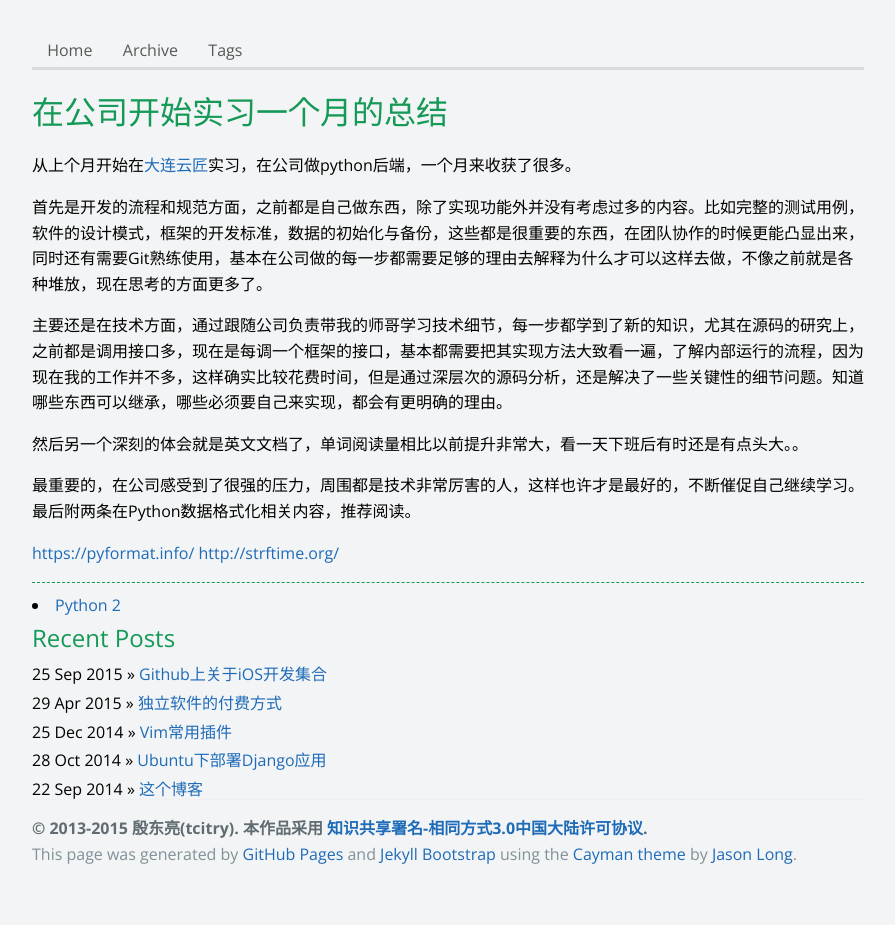
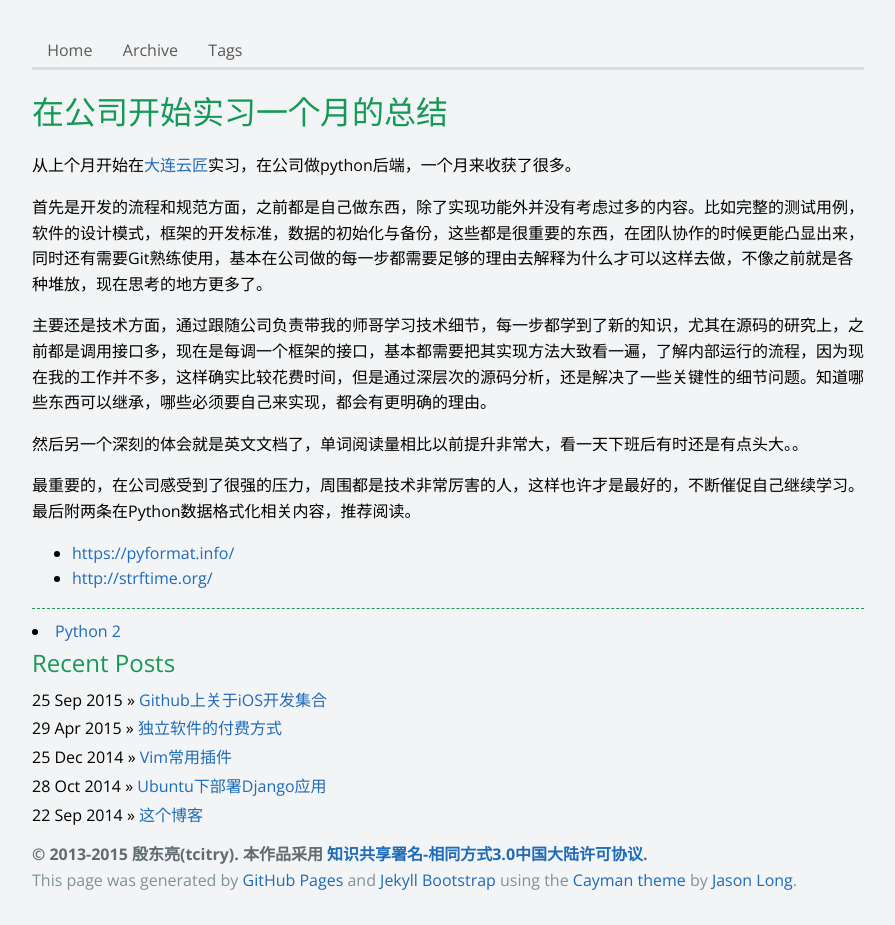
Before and after one commit to dlpu/dlpu.github.io, a Jekyll site: the page built from _posts/2015-11-24-one-month-practice.md, in a window 1280 px wide. Shown: the whole page, without its empty margins (192-1087 px from the left). Built offline with Jekyll 4.4.1, drawn with Linux system fonts in a browser that asks for light colours; Markdown is read by kramdown in place of the engine named in the settings; comment, search, counter and statistics services are not loaded; before the commit the page ends 900 px from its top, so only the background shows below that.

Commit message:
调整排版

```diff
--- a/_posts/2015-11-24-one-month-practice.md
+++ b/_posts/2015-11-24-one-month-practice.md
@@ -7,13 +7,13 @@ tags : [Python]
 
 从上个月开始在[大连云匠](http://cloudist.cc)实习，在公司做python后端，一个月来收获了很多。
 
-首先是开发的流程和规范方面，之前都是自己做东西，除了实现功能外并没有考虑过多的内容。比如完整的测试用例，软件的设计模式，框架的开发标准，数据的初始化与备份，这些都是很重要的东西，在团队协作的时候更能凸显出来，同时还有需要Git熟练使用，基本在公司做的每一步都需要足够的理由去解释为什么才可以这样去做，不像之前就是各种堆放，现在思考的方面更多了。
+首先是开发的流程和规范方面，之前都是自己做东西，除了实现功能外并没有考虑过多的内容。比如完整的测试用例，软件的设计模式，框架的开发标准，数据的初始化与备份，这些都是很重要的东西，在团队协作的时候更能凸显出来，同时还有需要Git熟练使用，基本在公司做的每一步都需要足够的理由去解释为什么才可以这样去做，不像之前就是各种堆放，现在思考的地方更多了。
 
-主要还是在技术方面，通过跟随公司负责带我的师哥学习技术细节，每一步都学到了新的知识，尤其在源码的研究上，之前都是调用接口多，现在是每调一个框架的接口，基本都需要把其实现方法大致看一遍，了解内部运行的流程，因为现在我的工作并不多，这样确实比较花费时间，但是通过深层次的源码分析，还是解决了一些关键性的细节问题。知道哪些东西可以继承，哪些必须要自己来实现，都会有更明确的理由。
+主要还是技术方面，通过跟随公司负责带我的师哥学习技术细节，每一步都学到了新的知识，尤其在源码的研究上，之前都是调用接口多，现在是每调一个框架的接口，基本都需要把其实现方法大致看一遍，了解内部运行的流程，因为现在我的工作并不多，这样确实比较花费时间，但是通过深层次的源码分析，还是解决了一些关键性的细节问题。知道哪些东西可以继承，哪些必须要自己来实现，都会有更明确的理由。
 
 然后另一个深刻的体会就是英文文档了，单词阅读量相比以前提升非常大，看一天下班后有时还是有点头大。。
 
 最重要的，在公司感受到了很强的压力，周围都是技术非常厉害的人，这样也许才是最好的，不断催促自己继续学习。最后附两条在Python数据格式化相关内容，推荐阅读。
 
-[https://pyformat.info/](https://pyformat.info/)
-[http://strftime.org/](http://strftime.org/)
+- [https://pyformat.info/](https://pyformat.info/)
+- [http://strftime.org/](http://strftime.org/)
```
